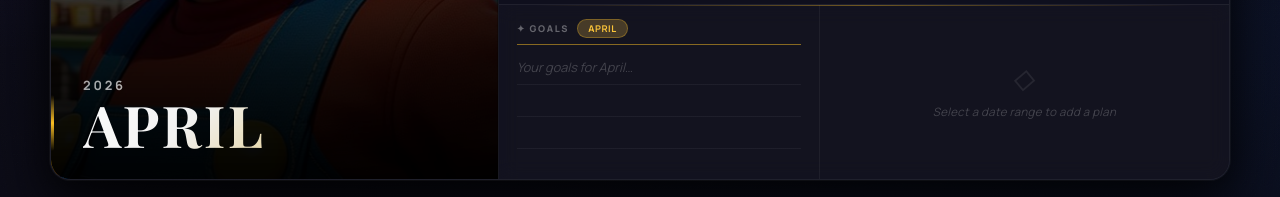
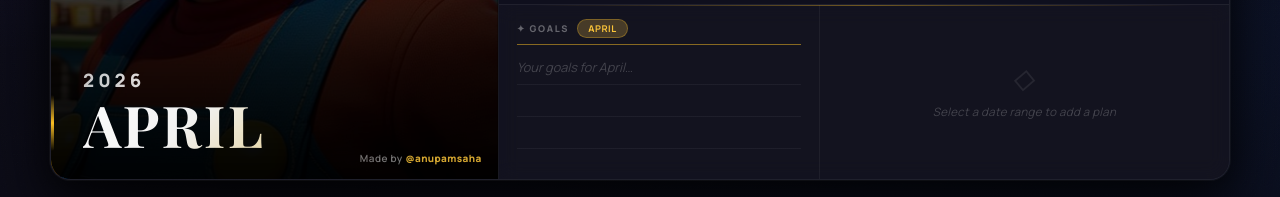
Before and after one commit to anupam-codespace/Interactive-Calendar, a Next.js app: page / in a window 1280 px wide. Shown: the part 600-797 px from the top of the page. Built offline with nearby package versions, Linux system fonts and the light colour scheme.

Commit message:
feat: premium dark UI redesign with glassmorphism, cinematic hero gradient, author credit & enlarged year

```diff
--- a/src/components/wall-calendar.module.css
+++ b/src/components/wall-calendar.module.css
@@ -249,15 +249,37 @@
   z-index: 1;
 }
 
+/* ── Author credit — bottom-right of hero panel ── */
+.authorCredit {
+  position: absolute;
+  bottom: 14px;
+  right: 16px;
+  z-index: 10;
+  font-size: 0.62rem;
+  font-weight: 600;
+  letter-spacing: 0.06em;
+  color: rgba(255, 255, 255, 0.45);
+  text-transform: none;
+  pointer-events: none;
+  user-select: none;
+}
+
+.authorHandle {
+  font-weight: 800;
+  letter-spacing: 0.04em;
+  color: color-mix(in srgb, var(--theme-color) 90%, white);
+  opacity: 0.85;
+  transition: opacity 0.2s ease;
+}
+
 .yearText {
   display: block;
-  font-size: clamp(0.6rem, 1.1vw, 0.8rem);
-  font-weight: 700;
+  font-size: clamp(0.85rem, 1.6vw, 1.15rem);
+  font-weight: 800;
   letter-spacing: 0.22em;
   text-transform: uppercase;
-  opacity: 0.75;
-  margin-bottom: 6px;
-  /* Subtle label shimmer */
+  opacity: 0.9;
+  margin-bottom: 8px;
   background: linear-gradient(90deg, rgba(255,255,255,0.85) 0%, rgba(255,255,255,1) 50%, rgba(255,255,255,0.85) 100%);
   -webkit-background-clip: text;
   -webkit-text-fill-color: transparent;
--- a/src/components/wall-calendar.tsx
+++ b/src/components/wall-calendar.tsx
@@ -281,6 +281,10 @@ export function WallCalendar() {
                 <span className={styles.monthLabel}>{monthLabel}</span>
               </div>
             </div>
+            {/* ── Author credit ── */}
+            <div className={styles.authorCredit}>
+              Made by <span className={styles.authorHandle}>@anupamsaha</span>
+            </div>
           </div>
 
           {/* ══ RIGHT: Calendar + notes panel ══ */}
```
